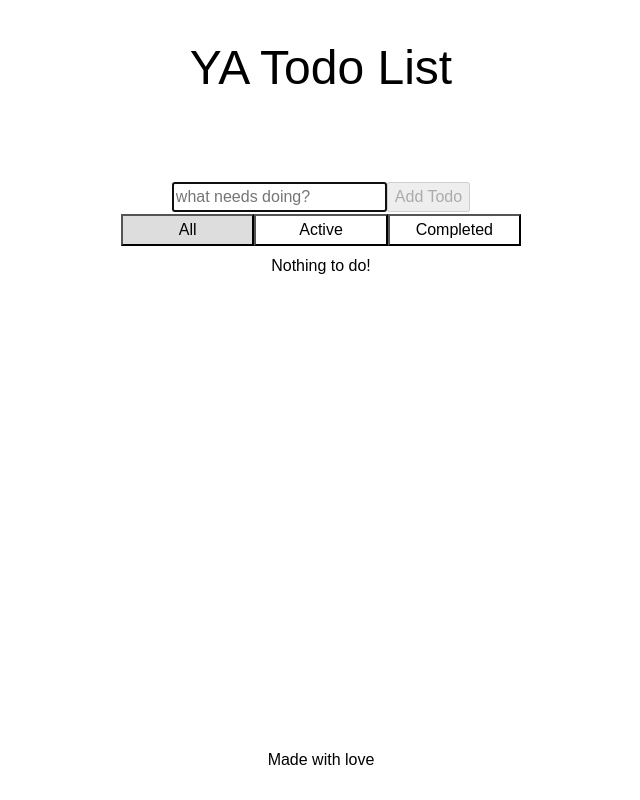
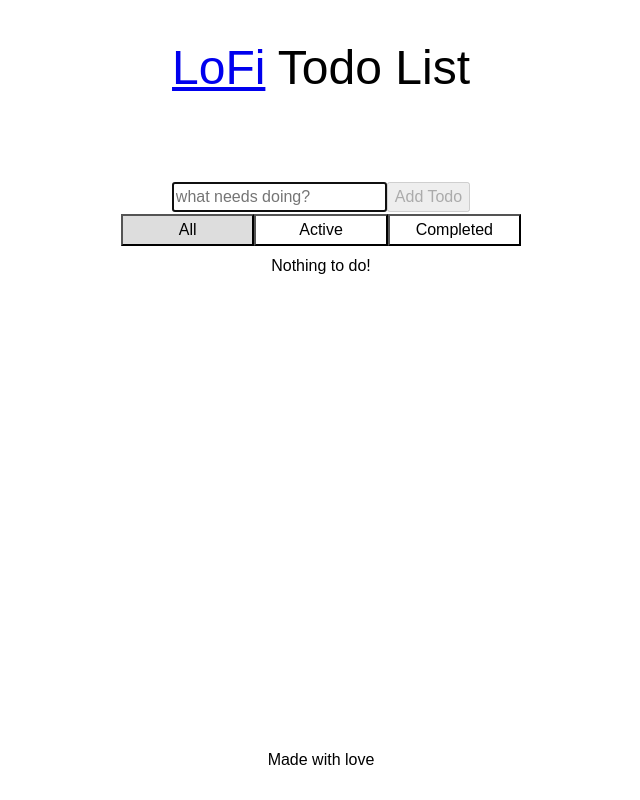
Before and after one commit to royemosby/lofi-todo, a React (Vite) app: page / in a window 1280 px wide. Shown: the whole page, without its empty margins (319-959 px from the left). Built offline with nearby package versions, Linux system fonts and the light colour scheme; what short-unique-id would draw is missing.

Commit message:
update title

```diff
--- a/src/shared/Header.jsx
+++ b/src/shared/Header.jsx
@@ -3,7 +3,9 @@ import { styled } from "styled-components";
 export function Header() {
   return (
     <header>
-      <Title>YA Todo List</Title>
+      <Title>
+        <a href="https://localfirstweb.dev/">LoFi</a> Todo List
+      </Title>
     </header>
   );
 }
```
